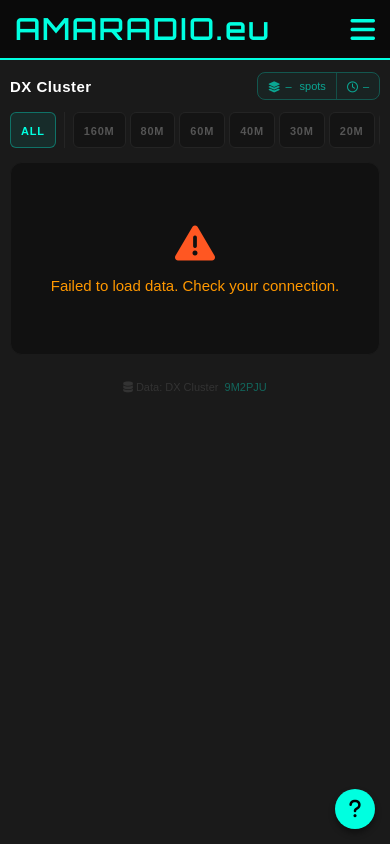
After one commit to ondrahladik/AmaRadio.eu, a PHP site: page /cluster in a window 390 px wide. The commit adds this page. Run offline with PHP 8.4, Linux system fonts and the light colour scheme.

Commit message:
Add DX Cluster page and UI
Introduce a new DX Cluster feature: add cluster.php and accompanying frontend assets (assets/css/cluster.css, assets/js/cluster.js). Wire the page into navigation and routing (menu.php, index.php, .htaccess) and add help text (help-text.php). Update English and Czech language files with cluster strings (including server attribution change to 9M2PJU). The JS implements live polling (1s auto-refresh), ID diffing, QRZ links and prefix->country lookup, while the CSS provides responsive table and UI styling with loading/error/empty states.

```diff
--- /dev/null
+++ b/assets/css/cluster.css
@@ -0,0 +1,363 @@
+.cluster-wrap {
+  padding: 20px 20px 10px;
+  max-width: 1400px;
+  margin: 0 auto;
+  width: 100%;
+  box-sizing: border-box;
+  display: flex;
+  flex-direction: column;
+  gap: 16px;
+}
+
+.cluster-header {
+  display: flex;
+  align-items: center;
+  justify-content: space-between;
+  gap: 12px;
+  flex-wrap: nowrap;
+}
+
+.cluster-header-left {
+  display: flex;
+  flex-direction: column;
+  gap: 4px;
+}
+
+.cluster-title {
+  font-size: 22px;
+  font-weight: bold;
+  color: #fff;
+  letter-spacing: 1px;
+  margin: 0;
+  white-space: nowrap;
+}
+
+.cluster-header-right {
+  display: flex;
+  align-items: center;
+  flex-shrink: 0;
+}
+
+.solar-split-btn {
+  display: flex;
+  align-items: stretch;
+  border: 1px solid #00ffe044;
+  border-radius: 8px;
+  overflow: hidden;
+}
+
+.split-btn-time {
+  display: flex;
+  align-items: center;
+  gap: 7px;
+  padding: 8px 14px;
+  font-size: 12px;
+  color: #00ffe099;
+  background: #00ffe00a;
+  font-variant-numeric: tabular-nums;
+  border-right: 1px solid #00ffe033;
+  white-space: nowrap;
+}
+
+.split-btn-time--last {
+  border-right: none;
+}
+
+.cluster-bands-wrap {
+  overflow-x: auto;
+  -webkit-overflow-scrolling: touch;
+  scrollbar-width: thin;
+  scrollbar-color: #00ffe030 transparent;
+  padding-bottom: 2px;
+}
+
+.cluster-bands-wrap::-webkit-scrollbar { height: 3px; }
+.cluster-bands-wrap::-webkit-scrollbar-track { background: transparent; }
+.cluster-bands-wrap::-webkit-scrollbar-thumb { background: #00ffe030; border-radius: 2px; }
+
+.cluster-bands {
+  display: flex;
+  align-items: stretch;
+  gap: 6px;
+  width: 100%;
+}
+
+.band-group {
+  display: flex;
+  flex: 1;
+  gap: 4px;
+}
+
+.band-sep {
+  width: 1px;
+  background: #252525;
+  flex-shrink: 0;
+  align-self: stretch;
+  margin: 0 2px;
+}
+
+.band-btn {
+  flex: 1;
+  background: #141414;
+  border: 1px solid #242424;
+  color: #555;
+  padding: 0 8px;
+  border-radius: 6px;
+  font-size: 12px;
+  font-weight: bold;
+  letter-spacing: 0.8px;
+  cursor: pointer;
+  transition: all 0.15s;
+  text-transform: uppercase;
+  font-family: inherit;
+  height: 34px;
+  line-height: 34px;
+  touch-action: manipulation;
+  white-space: nowrap;
+  text-align: center;
+}
+
+.band-btn {
+  background: #141414;
+  border: 1px solid #242424;
+  color: #555;
+  padding: 0 14px;
+  border-radius: 6px;
+  font-size: 12px;
+  font-weight: bold;
+  letter-spacing: 0.8px;
+  cursor: pointer;
+  transition: all 0.15s;
+  text-transform: uppercase;
+  font-family: inherit;
+  height: 34px;
+  line-height: 34px;
+  touch-action: manipulation;
+  white-space: nowrap;
+}
+
+.band-btn:hover {
+  border-color: #00ffe044;
+  color: #00ffe0;
+  background: #00ffe00d;
+}
+
+.band-btn.active {
+  background: #00ffe015;
+  border-color: #00ffe055;
+  color: #00ffe0;
+}
+
+.cluster-loading,
+.cluster-error,
+.cluster-empty {
+  display: flex;
+  flex-direction: column;
+  align-items: center;
+  justify-content: center;
+  gap: 14px;
+  padding: 60px 20px;
+  color: #555;
+  font-size: 15px;
+  text-align: center;
+}
+
+.cluster-loading i { font-size: 32px; color: #00ffe066; }
+.cluster-error i   { font-size: 40px; color: #ff5722; }
+.cluster-error     { color: #ff9800; }
+.cluster-empty i   { font-size: 40px; color: #333; }
+
+.cluster-table-wrap {
+  background: #111;
+  border: 1px solid #1a1a1a;
+  border-radius: 12px;
+  overflow-x: auto;
+  -webkit-overflow-scrolling: touch;
+  scrollbar-width: thin;
+  scrollbar-color: #1e1e1e transparent;
+}
+
+.cluster-table-wrap::-webkit-scrollbar { height: 4px; }
+.cluster-table-wrap::-webkit-scrollbar-track { background: transparent; }
+.cluster-table-wrap::-webkit-scrollbar-thumb { background: #2a2a2a; border-radius: 2px; }
+
+.cluster-table {
+  width: 100%;
+  border-collapse: collapse;
+  font-size: 13px;
+  table-layout: fixed;
+  min-width: 560px;
+}
+
+.cluster-table thead th {
+  background: #0d0d0d;
+  color: #444;
+  font-size: 10px;
+  text-transform: uppercase;
+  letter-spacing: 1.2px;
+  padding: 10px 14px;
+  border-bottom: 1px solid #1e1e1e;
+  white-space: nowrap;
+  font-weight: bold;
+  text-align: left;
+}
+
+.cluster-table thead th:first-child { border-radius: 12px 0 0 0; }
+.cluster-table thead th:last-child  { border-radius: 0 12px 0 0; }
+
+.cluster-table tbody tr {
+  border-bottom: 1px solid #151515;
+  transition: background 0.15s;
+}
+
+.cluster-table tbody tr:last-child { border-bottom: none; }
+
+.cluster-table tbody tr:hover { background: #161616; }
+
+.cluster-table td {
+  padding: 9px 14px;
+  vertical-align: middle;
+}
+
+/* New spot animation */
+.spot-new {
+  animation: spotFlash 1.5s ease-out forwards;
+}
+
+@keyframes spotFlash {
+  0%   { background: #00ffe018; }
+  60%  { background: #00ffe008; }
+  100% { background: transparent; }
+}
+
+.col-time    { width: 8%;   white-space: nowrap; }
+.col-spotter { width: 13%;  white-space: nowrap; }
+.col-freq    { width: 10%;  white-space: nowrap; }
+.col-country { width: 4%;   text-align: center; }
+.col-dx      { width: 12%;  white-space: nowrap; }
+.col-message { width: 53%;  word-break: break-word; }
+
+.spot-time {
+  color: #666;
+  font-size: 12px;
+  font-variant-numeric: tabular-nums;
+}
+
+.age-tag {
+  font-size: 11px;
+  font-variant-numeric: tabular-nums;
+  padding: 2px 7px;
+  border-radius: 4px;
+  font-weight: bold;
+  letter-spacing: 0.3px;
+  display: inline-block;
+}
+
+.age-fresh  { color: #00ffe0; background: #00ffe012; }
+.age-recent { color: #8bc34a; background: #8bc34a12; }
+.age-old    { color: #ffb300; background: #ffb30012; }
+.age-stale  { color: #555;    background: #55555512; }
+
+.callsign {
+  text-decoration: none;
+  font-weight: bold;
+  font-family: 'Orbitron', Arial, monospace;
+  font-size: 12px;
+  letter-spacing: 0.5px;
+  transition: color 0.15s;
+}
+
+.spotter-call { color: #00bcd4; }
+.spotter-call:hover { color: #00ffe0; }
+.dx-call { color: #fff; }
+.dx-call:hover { color: #00ffe0; }
+
+.freq-val {
+  font-size: 13px;
+  font-weight: bold;
+  font-variant-numeric: tabular-nums;
+  letter-spacing: 0.3px;
+}
+
+.freq-hf  { color: #ff9800; }
+.freq-vhf { color: #4fc3f7; }
+.freq-uhf { color: #00ffe0; }
+.freq-shf { color: #ce93d8; }
+
+.col-country { width: 36px; text-align: center; }
+
+.spot-flag {
+  width: 22px;
+  height: auto;
+  border-radius: 2px;
+  vertical-align: middle;
+  display: inline-block;
+}
+
+.flag-unknown { color: #333; font-size: 12px; }
+
+.msg-text {
+  color: #888;
+  font-size: 12px;
+}
+
+.mode-badge {
+  display: inline-block;
+  font-size: 10px;
+  font-weight: bold;
+  padding: 1px 6px;
+  border-radius: 3px;
+  margin-left: 6px;
+  letter-spacing: 0.5px;
+  vertical-align: middle;
+}
+
+.mode-ft8   { color: #00ffe0; background: #00ffe015; border: 1px solid #00ffe030; }
+.mode-ft4   { color: #4fc3f7; background: #4fc3f715; border: 1px solid #4fc3f730; }
+.mode-cw    { color: #ffb300; background: #ffb30015; border: 1px solid #ffb30030; }
+.mode-ssb   { color: #8bc34a; background: #8bc34a15; border: 1px solid #8bc34a30; }
+.mode-jt65  { color: #ab47bc; background: #ab47bc15; border: 1px solid #ab47bc30; }
+.mode-jt9   { color: #ab47bc; background: #ab47bc15; border: 1px solid #ab47bc30; }
+.mode-wspr  { color: #ff7043; background: #ff704315; border: 1px solid #ff704330; }
+.mode-rtty  { color: #ffd54f; background: #ffd54f15; border: 1px solid #ffd54f30; }
+.mode-fm    { color: #69f0ae; background: #69f0ae15; border: 1px solid #69f0ae30; }
+.mode-am    { color: #fff176; background: #fff17615; border: 1px solid #fff17630; }
+.mode-js8   { color: #f48fb1; background: #f48fb115; border: 1px solid #f48fb130; }
+.mode-psk31,
+.mode-psk   { color: #ce93d8; background: #ce93d815; border: 1px solid #ce93d830; }
+
+.solar-attribution {
+  font-size: 11px;
+  color: #333;
+  text-align: center;
+  padding: 10px;
+  padding-bottom: 20px;
+  margin-top: 4px;
+}
+
+.solar-attribution a {
+  color: #00ffe055;
+  text-decoration: none;
+}
+
+.solar-attribution a:hover { color: #00ffe0; }
+
+@media (max-width: 700px) {
+  .cluster-wrap { padding: 12px 10px 10px; gap: 12px; }
+
+  .cluster-title { font-size: 17px; }
+
+  .split-btn-time { padding: 7px 10px; font-size: 11px; gap: 5px; }
+
+  .band-btn { padding: 0 10px; font-size: 11px; height: 36px; line-height: 36px; }
+
+  .cluster-table thead th,
+  .cluster-table td { padding: 8px 10px; }
+
+  .callsign { font-size: 11px; }
+}
+
+@media (max-width: 480px) {
+  .cluster-title { font-size: 15px; letter-spacing: 0.5px; }
+  .cluster-table { font-size: 12px; }
+}
--- a/assets/inc/help-text.php
+++ b/assets/inc/help-text.php
@@ -41,6 +41,12 @@ switch ($page) {
           <b>" . $text['help-solar-title-4'] . "</b><br>" . $text['help-solar-description-4'] . "<br>";
     break;
 
+  case 'cluster':
+    echo "<h2>" . $text['help-cluster'] . "</h2><b>" . $text['help-cluster-title-1'] . "</b><br>" . $text['help-cluster-description-1'] . "<br><br>
+          <b>" . $text['help-cluster-title-2'] . "</b><br>" . $text['help-cluster-description-2'] . "<br><br>
+          <b>" . $text['help-cluster-title-3'] . "</b><br>" . $text['help-cluster-description-3'] . "<br>";
+    break;
+
   default:
     echo "";
     break;
--- a/assets/inc/menu.php
+++ b/assets/inc/menu.php
@@ -33,6 +33,12 @@ $currentPath = parse_url($_SERVER['REQUEST_URI'], PHP_URL_PATH);
         <a href="/rotator" title="<?= $text['rotator'] ?>">
           <div class="icon-box"><i class="fas fa-compass"></i></div>
           <span><?= $text['rotator'] ?></span>
+        </a>
+      </div>
+      <div class="menu-item<?= $currentPath === '/cluster' ? ' active' : '' ?>">
+        <a href="/cluster" title="<?= $text['cluster'] ?>">
+          <div class="icon-box"><i class="fas fa-circle-nodes"></i></div>
+          <span><?= $text['cluster'] ?></span>
         </a>
       </div>
       <div class="menu-item<?= $currentPath === '/solar' ? ' active' : '' ?>">
--- /dev/null
+++ b/assets/js/cluster.js
@@ -0,0 +1,172 @@
+// Prefix / flag lookup
+let prefixData = null;
+fetch('/assets/json/itu-prefix.json')
+  .then(r => r.json())
+  .then(d => { prefixData = d; });
+
+function lookupCallsign(call) {
+  if (!prefixData) return null;
+  let best = null;
+  for (const item of prefixData) {
+    try {
+      if (new RegExp(item.prefix, 'i').test(call)) {
+        if (!best || item.prefix.length > best.prefix.length) best = item;
+      }
+    } catch(e) {}
+  }
+  return best;
+}
+
+let currentBand = 'all';
+let knownIds = new Set();
+let fetchTimer = null;
+let isFirstLoad = true;
+let consecutiveErrors = 0;
+let fetchGeneration = 0;
+
+// Band filter
+document.getElementById('bandFilter').addEventListener('click', function(e) {
+  const btn = e.target.closest('.band-btn');
+  if (!btn) return;
+  document.querySelectorAll('.band-btn').forEach(b => b.classList.remove('active'));
+  btn.classList.add('active');
+  currentBand = btn.dataset.band;
+  knownIds.clear();
+  isFirstLoad = true;
+  fetchGeneration++;
+  fetchSpots();
+});
+
+function formatFreq(khz) {
+  const mhz = khz / 1000;
+  return mhz.toFixed(3);
+}
+
+function freqBandClass(khz) {
+  if (khz < 30000)   return 'freq-hf';   // HF < 30 MHz
+  if (khz < 300000)  return 'freq-vhf';  // VHF 30–300 MHz
+  if (khz < 3000000) return 'freq-uhf';  // UHF 300 MHz–3 GHz
+  return 'freq-shf';                      // SHF > 3 GHz
+}
+
+function extractMode(msg) {
+  const modes = ['FT8','FT4','JT65','JT9','CW','SSB','AM','FM','RTTY','PSK31','PSK','WSPR','JS8'];
+  const upper = msg.toUpperCase();
+  for (const m of modes) {
+    if (upper.includes(m)) return m;
+  }
+  return null;
+}
+
+function formatTime(ts) {
+  return ts.split(' ')[1].substring(0, 5);
+}
+
+function escHtml(str) {
+  return str.replace(/&/g,'&amp;').replace(/</g,'&lt;').replace(/>/g,'&gt;');
+}
+
+function buildRow(spot, isNew) {
+  const mode = extractMode(spot.message);
+  const freqCls = freqBandClass(spot.freq);
+  const modeHtml = mode
+    ? `<span class="mode-badge mode-${mode.toLowerCase().replace(/[^a-z0-9]/g,'')}">${mode}</span>`
+    : '';
+
+  const country = lookupCallsign(spot.dx);
+  const flagHtml = country
+    ? `<img src="https://flagsapi.com/${country.flag.toUpperCase()}/flat/32.png" class="spot-flag" alt="${escHtml(country.name)}" title="${escHtml(country.name)}">`
+    : '<span class="flag-unknown">–</span>';
+
+  return `<tr class="spot-row${isNew ? ' spot-new' : ''}" data-id="${spot.id}">
+    <td class="col-time"><span class="spot-time">${formatTime(spot.timestamp)}</span></td>
+    <td class="col-spotter">
+      <a href="https://www.qrz.com/db/${encodeURIComponent(spot.spotter)}" target="_blank" rel="noopener" class="callsign spotter-call" title="${window.T.qrz} ${escHtml(spot.spotter)}">${escHtml(spot.spotter)}</a>
+    </td>
+    <td class="col-freq"><span class="freq-val ${freqCls}">${formatFreq(spot.freq)}</span></td>
+    <td class="col-country">${flagHtml}</td>
+    <td class="col-dx">
+      <a href="https://www.qrz.com/db/${encodeURIComponent(spot.dx)}" target="_blank" rel="noopener" class="callsign dx-call" title="${window.T.qrz} ${escHtml(spot.dx)}">${escHtml(spot.dx)}</a>
+    </td>
+    <td class="col-message"><span class="msg-text">${escHtml(spot.message)}</span>${modeHtml}</td>
+  </tr>`;
+}
+
+function fetchSpots() {
+  const gen = fetchGeneration;
+  fetch(`https://api.amaradio.eu/cluster?band=${encodeURIComponent(currentBand)}`)
+    .then(r => {
+      if (!r.ok) throw new Error('HTTP ' + r.status);
+      return r.json();
+    })
+    .then(data => {
+      if (gen !== fetchGeneration) return; // Discard stale response
+      consecutiveErrors = 0;
+
+      if (!data.success|| !Array.isArray(data.data)) {
+        showState('empty');
+        return;
+      }
+
+      const spots = data.data;
+
+      // Update meta
+      document.getElementById('spotCount').textContent = data.count ?? spots.length;
+      if (data.timestamp) {
+        document.getElementById('lastUpdate').textContent = data.timestamp.split(' ')[1].substring(0, 5) + ' UTC';
+      }
+
+      if (spots.length === 0) {
+        showState('empty');
+        return;
+      }
+
+      showState('table');
+
+      const tbody = document.getElementById('clusterBody');
+      const incomingIds = new Set(spots.map(s => s.id));
+
+      if (isFirstLoad) {
+        tbody.innerHTML = spots.map(s => buildRow(s, false)).join('');
+        spots.forEach(s => knownIds.add(s.id));
+        isFirstLoad = false;
+      } else {
+        const newSpots = spots.filter(s => !knownIds.has(s.id));
+
+        newSpots.reverse().forEach(s => {
+          const tr = document.createElement('tbody');
+          tr.innerHTML = buildRow(s, true);
+          const newRow = tr.firstElementChild;
+          tbody.insertBefore(newRow, tbody.firstChild);
+          knownIds.add(s.id);
+          setTimeout(() => newRow.classList.remove('spot-new'), 1500);
+        });
+
+        tbody.querySelectorAll('.spot-row').forEach(row => {
+          const id = parseInt(row.dataset.id);
+          if (!incomingIds.has(id)) {
+            row.remove();
+            knownIds.delete(id);
+          }
+        });
+      }
+
+    })
+    .catch(() => {
+      if (gen !== fetchGeneration) return;
+      consecutiveErrors++;
+      if (consecutiveErrors >= 3 && isFirstLoad) showState('error');
+    });
+}
+
+function showState(state) {
+  document.getElementById('clusterLoading').style.display = state === 'loading' ? 'flex' : 'none';
+  document.getElementById('clusterError').style.display   = state === 'error'   ? 'flex' : 'none';
+  document.getElementById('clusterEmpty').style.display   = state === 'empty'   ? 'flex' : 'none';
+  document.getElementById('clusterTable').style.display   = state === 'table'   ? 'table' : 'none';
+}
+
+showState('loading');
+fetchSpots();
+
+fetchTimer = setInterval(fetchSpots, 1000);
--- a/assets/lang/en.php
+++ b/assets/lang/en.php
@@ -29,7 +29,7 @@ $text = [
     'solar' => 'Solar activity',
     'solar-title' => 'View current solar activity and propagation conditions on the bands.',
     'cluster' => 'DX Cluster',
-    'cluster-title' => 'View current DX Cluster spots (VE7CC server).',
+    'cluster-title' => 'View current DX Cluster spots (9M2PJU server).',
     'qrg-database' => 'QRG database',
     'qrg-title' => 'Database of all known frequencies in the Czechia.',
     'time' => 'Time',
@@ -189,8 +189,36 @@ $text = [
     '404-message' => 'Page not found',
     '404-back' => 'Back to home',
 
+    // DX Cluster
+    'cluster-page-title'  => 'DX Cluster',
+    'cluster-subtitle'    => 'Real-time spots from DX Cluster (VE7CC server)',
+    'cluster-live'        => 'Live',
+    'cluster-spots'       => 'spots',
+    'cluster-band-all'    => 'All',
+    'cluster-col-country' => 'Country',
+    'cluster-col-time'    => 'Time (UTC)',
+    'cluster-col-spotter' => 'Spotter',
+    'cluster-col-freq'    => 'MHz',
+    'cluster-col-dx'      => 'DX',
+    'cluster-col-message' => 'Message',
+    'cluster-loading'     => 'Loading spots...',
+    'cluster-error'       => 'Failed to load data. Check your connection.',
+    'cluster-no-spots'    => 'No spots on this band.',
+    'cluster-source'      => 'Data: DX Cluster',
+    'cluster-refresh-info'=> 'Auto-refresh every second',
+    'cluster-qrz-lookup'  => 'Look up on QRZ.com',
+
+    // DX Cluster help
+    'help-cluster'              => 'Help for DX Cluster',
+    'help-cluster-title-1'      => '1. What is DX Cluster',
+    'help-cluster-description-1'=> 'A DX Cluster is a network of nodes sharing radio contact information (spots) in real time. Each spot contains information about who heard (Spotter) which station (DX), on which frequency and with what message.',
+    'help-cluster-title-2'      => '2. Band filtering',
+    'help-cluster-description-2'=> 'Use the buttons at the top of the page to filter spots by band. The <b>All</b> button shows spots from all bands. Clicking a specific band shows only spots from that band.',
+    'help-cluster-title-3'      => '3. Table contents',
+    'help-cluster-description-3'=> '<b>Time (UTC)</b> - time the spot was received in UTC.<br><b>Spotter</b> - callsign of the station that submitted the spot (links to QRZ.com).<br><b>MHz</b> - frequency in MHz, colour-coded: orange = HF, blue = VHF, cyan = UHF, purple = SHF.<br><b>Flag</b> - country of the DX station based on callsign prefix.<br><b>DX</b> - callsign of the spotted station (links to QRZ.com).<br><b>Message</b> - accompanying message and detected mode (FT8, CW, SSB…).',
+
     // Solar activity
-    'solar-page-title'       => 'Solar activity',
+    'solar-page-title'=> 'Solar activity',
     'solar-refresh'          => 'Refresh',
     'solar-loading'          => 'Loading...',
     'solar-sfi'              => 'Solar Flux',
@@ -271,7 +299,7 @@ $text = [
     'solar-units-pfu'        => 'pfu',
 
     'solar-data-error'       => 'Could not load solar data. Please try again.',
-    'solar-data-source'      => 'Data',
+    'solar-data-source'      => 'Data:',
 
     // Solar activity help
     'help-solar'             => 'Help for Solar Activity',
--- /dev/null
+++ b/cluster.php
@@ -0,0 +1,128 @@
+<?php
+error_reporting(0);
+ini_set('display_errors', 0);
+include 'assets/lang/lang.php';
+$currentPath = parse_url($_SERVER['REQUEST_URI'], PHP_URL_PATH);
+?>
+<!DOCTYPE html>
+<html lang="<?= $text['lang'] ?>">
+<head>
+  <meta charset="UTF-8" />
+  <meta name="viewport" content="width=device-width, initial-scale=1.0" />
+  <title><?= $text['cluster-page-title'] ?></title>
+  <meta name="description" content="<?= $text['cluster-title'] ?>">
+  <meta property="og:title" content="<?= $text['cluster-page-title'] ?> – AMARADIO.eu">
+  <meta property="og:description" content="<?= $text['cluster-title'] ?>">
+  <?php include 'assets/inc/head.php' ?>
+  <link rel="stylesheet" href="https://cdnjs.cloudflare.com/ajax/libs/font-awesome/6.4.0/css/all.min.css" />
+  <link rel="stylesheet" href="assets/css/cluster.css" />
+</head>
+<body>
+  <?php include 'assets/inc/menu.php'; ?>
+  <?php include 'assets/inc/help-modal.php'; ?>
+
+  <div class="cluster-wrap">
+
+    <!-- Header -->
+    <div class="cluster-header">
+      <div class="cluster-header-left">
+        <h1 class="cluster-title">
+          <?= $text['cluster-page-title'] ?>
+        </h1>
+      </div>
+      <div class="cluster-header-right">
+        <div class="solar-split-btn">
+          <span class="split-btn-time">
+            <i class="fas fa-layer-group"></i>
+            <span id="spotCount">–</span>&nbsp;<?= $text['cluster-spots'] ?>
+          </span>
+          <span class="split-btn-time split-btn-time--last">
+            <i class="fa-regular fa-clock"></i>
+            <span id="lastUpdate">–</span>
+          </span>
+        </div>
+      </div>
+    </div>
+
+    <!-- Band filter -->
+    <div class="cluster-bands-wrap">
+      <div class="cluster-bands" id="bandFilter">
+        <?php
+        $band_groups = [
+          ['all'],
+          ['160m','80m','60m','40m','30m','20m','17m','15m','12m','10m'],
+          ['6m','4m','2m','70cm'],
+          ['23cm','13cm','9cm','6cm','3cm'],
+        ];
+        $allBands = array_merge(...$band_groups);
+        $first = true;
+        foreach ($band_groups as $group):
+          if (!$first): ?><span class="band-sep"></span><?php endif; $first = false;
+        ?>
+        <div class="band-group">
+          <?php foreach ($group as $b):
+            $label = $b === 'all' ? $text['cluster-band-all'] : $b; ?>
+          <button class="band-btn<?= $b === 'all' ? ' active' : '' ?>" data-band="<?= $b ?>">
+            <?= htmlspecialchars($label) ?>
+          </button>
+          <?php endforeach; ?>
+        </div>
+        <?php endforeach; ?>
+      </div>
+    </div>
+
+    <!-- Table -->
+    <div class="cluster-table-wrap">
+      <div id="clusterLoading" class="cluster-loading">
+        <i class="fas fa-circle-notch fa-spin"></i>
+        <?= $text['cluster-loading'] ?>
+      </div>
+      <div id="clusterError" class="cluster-error" style="display:none">
+        <i class="fas fa-triangle-exclamation"></i>
+        <span><?= $text['cluster-error'] ?></span>
+      </div>
+      <div id="clusterEmpty" class="cluster-empty" style="display:none">
+        <i class="fas fa-satellite-dish"></i>
+        <span><?= $text['cluster-no-spots'] ?></span>
+      </div>
+      <table class="cluster-table" id="clusterTable" style="display:none">
+        <colgroup>
+          <col class="col-time">
+          <col class="col-spotter">
+          <col class="col-freq">
+          <col class="col-country">
+          <col class="col-dx">
+          <col class="col-message">
+        </colgroup>
+        <thead>
+          <tr>
+            <th class="col-time"><?= $text['cluster-col-time'] ?></th>
+            <th class="col-spotter"><?= $text['cluster-col-spotter'] ?></th>
+            <th class="col-freq"><?= $text['cluster-col-freq'] ?></th>
+            <th class="col-country"></th>
+            <th class="col-dx"><?= $text['cluster-col-dx'] ?></th>
+            <th class="col-message"><?= $text['cluster-col-message'] ?></th>
+          </tr>
+        </thead>
+        <tbody id="clusterBody"></tbody>
+      </table>
+    </div>
+
+    <!-- Attribution -->
+    <div class="solar-attribution">
+      <i class="fa-solid fa-database"></i>
+      <?= $text['cluster-source'] ?>&nbsp;
+      <a href="https://hamradio.my" target="_blank" rel="noopener">9M2PJU</a>
+    </div>
+
+  </div>
+
+  <script>
+    window.T = {
+      qrz: <?= json_encode($text['cluster-qrz-lookup']) ?>,
+    };
+  </script>
+  <script src="assets/js/cluster.js"></script>
+
+</body>
+</html>
--- a/index.php
+++ b/index.php
@@ -54,7 +54,7 @@ include 'assets/lang/lang.php';
         <h1><i class="fas fa-compass"></i> <?= $text['rotator'] ?></h1>
         <p><?= $text['rotator-title'] ?></p>
       </a>
-      <a class="tool-block disabled" data-coming="<?= $text['coming-soon'] ?>">
+      <a href="/cluster" class="tool-block">
         <h1><i class="fas fa-circle-nodes"></i> <?= $text['cluster'] ?></h1>
         <p><?= $text['cluster-title'] ?></p>
       </a>
```
Also changed, not shown: assets/lang/cs.php (+30 -2 lines), .htaccess.
